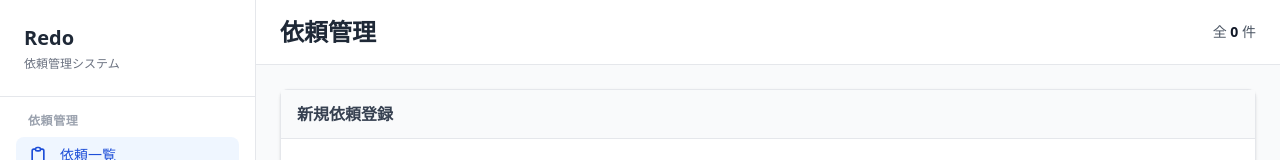
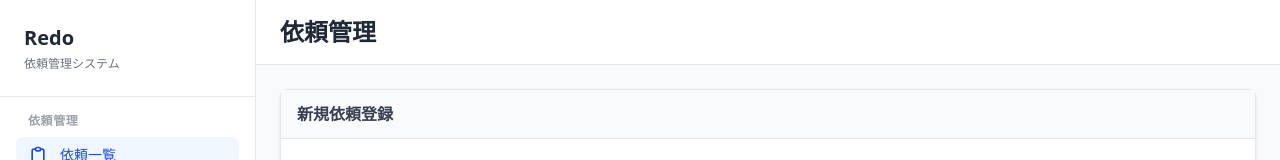
Before and after one commit to ryuyakamioka/redo, a Nuxt app in the folder frontend/: page / in a window 1280 px wide. Shown: the top 160 px of the page. Built offline with nearby package versions, Linux system fonts and the light colour scheme; no server answers.

Commit message:
feat: ヘッダの件数欄を削除

```diff
--- a/frontend/pages/index.vue
+++ b/frontend/pages/index.vue
@@ -3,9 +3,6 @@
     <!-- ページヘッダー -->
     <PageHeader title="依頼管理">
       <template #actions>
-        <div class="text-sm text-gray-600">
-          全 <span class="font-semibold text-gray-900">{{ tasks.length }}</span> 件
-        </div>
       </template>
     </PageHeader>
 
```
